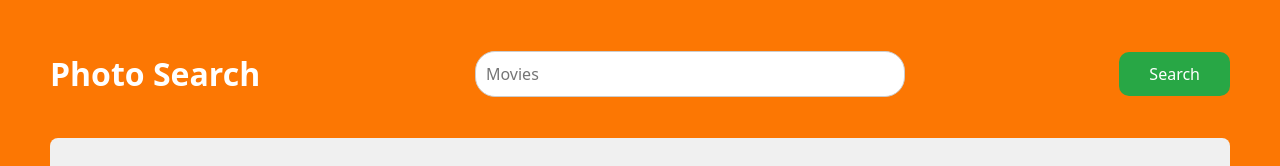
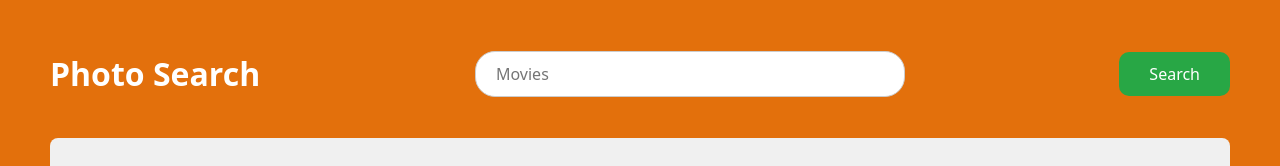
Before and after one commit to Ayoroq/exercise-for-programmers, a plain HTML site: page exercises_book/gui/photo-search/index.html in a window 1280 px wide. Shown: the top 166 px of the page. Drawn offline with Linux system fonts and the light colour scheme; a script that the page names is missing.

```diff
--- a/exercises_book/gui/photo-search/style.css
+++ b/exercises_book/gui/photo-search/style.css
@@ -1,6 +1,6 @@
 body {
   font-family: system-ui, sans-serif;
-  background-color: #fc7703;
+  background-color: #e3700c;
   margin: 0;
   padding: 50px;
 }
@@ -31,8 +31,14 @@
 .search {
   min-width: 50%;
   padding: 10px;
+  padding-left: 20px;
   border: 1px solid #ccc;
   border-radius: 20px;
+}
+
+.search:focus {
+  outline: none;
+  border-color: blue;
 }
 
 .btn {
```
Also changed, not shown: exercises_book/README.md (added), exercises_book/gui/photo-search/README.md (added).
